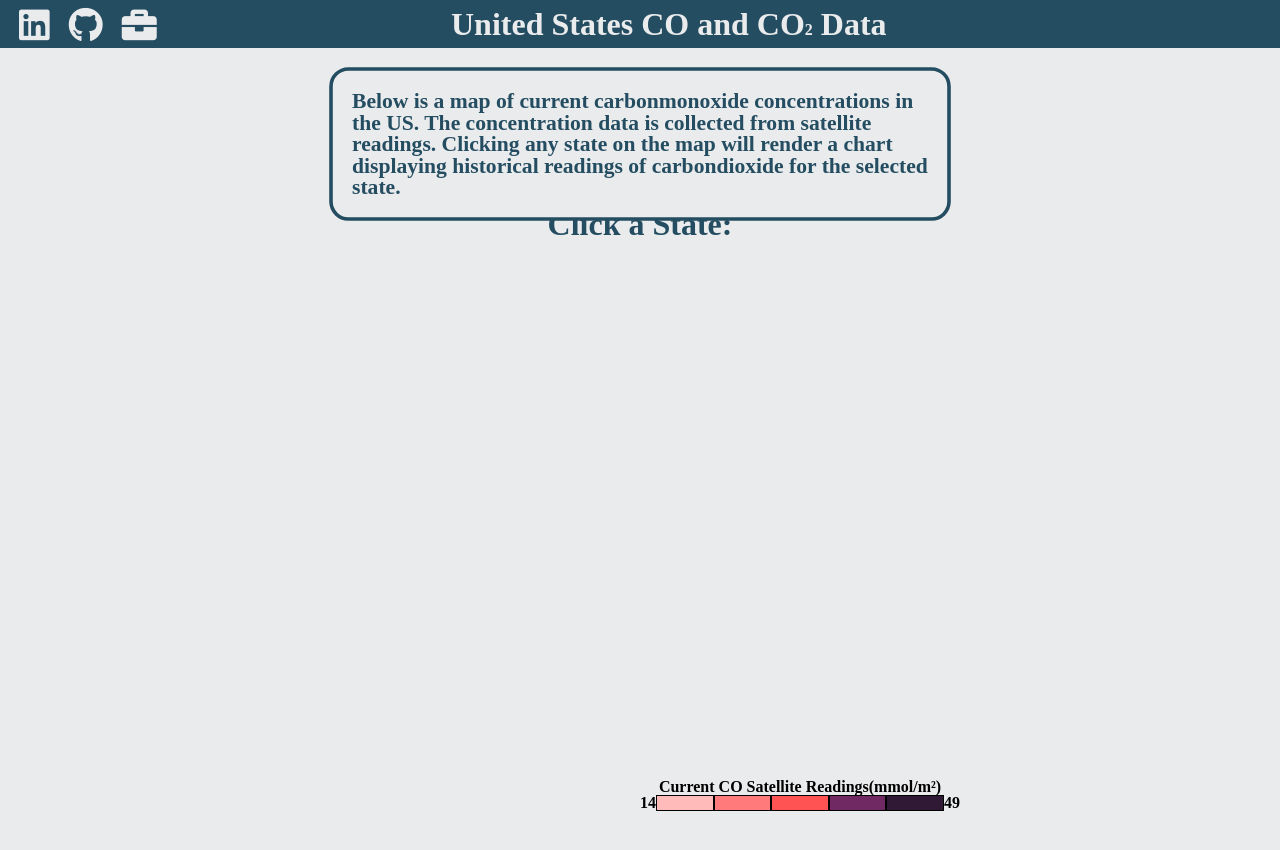
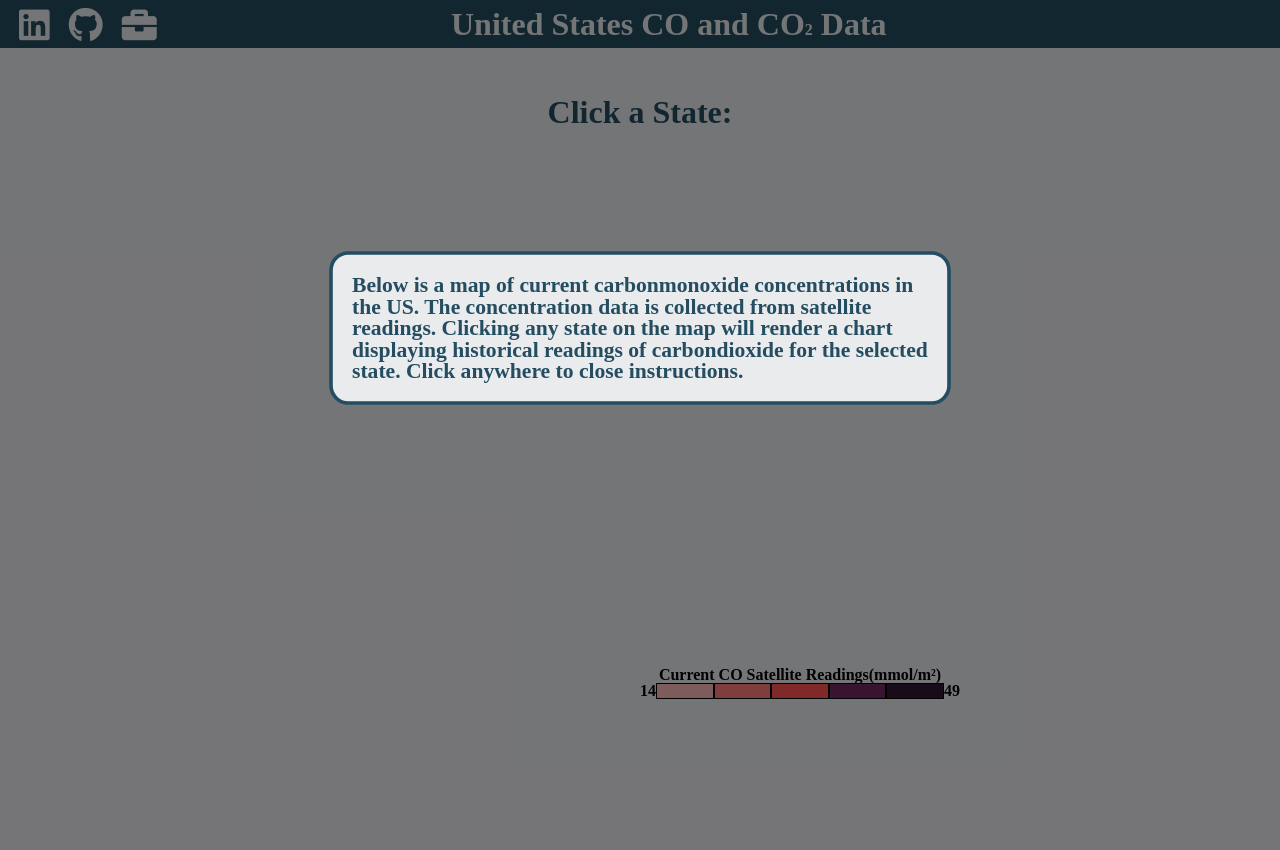
Before and after one commit to garretdgrant/emission_visualization, a website built with webpack: page index.html in a window 1280 px wide. Shown: the top 850 px of the page. Before the commit the page ends 811 px from the top, so only its background shows below. Built offline with nearby package versions, Linux system fonts and the light colour scheme; no server answers.

Commit message:
instruction modal done

```diff
--- a/index.html
+++ b/index.html
@@ -30,14 +30,18 @@
 
 </nav>
 <body>
+    <div id="instruction_modal">
         <div class="instructions">
             <div><p>
                 Below is a map of current carbonmonoxide concentrations in the US.
                 The concentration data is collected from satellite readings.
                 Clicking any state on the map will render a chart displaying historical
                 readings of carbondioxide for the selected state.
+                Click anywhere to close instructions.
             </p></div>
         </div>
+    </div>
+
     <h2>Click a State: </h2>
     <div class="maps">
         <div class="states">
--- a/src/index.js
+++ b/src/index.js
@@ -32,6 +32,11 @@ addEventListener('DOMContentLoaded',  async (event) => {
     //Rendering the emission data points
     await renderEmissions()//.then(res => renderMap());
     renderMap();
+    let instructions = document.getElementById('instruction_modal')
+    instructions.addEventListener('click', event =>{
+        instructions.style.opacity = '0';
+        instructions.style.pointerEvents = 'none';
+    })
     // await renderMap();
     // renderMap();
     //rendering the map border
--- a/src/index.scss
+++ b/src/index.scss
@@ -3,6 +3,17 @@ body{
     background-color: #EAEBED;
     // display: flex;
     // justify-content: center;
+}
+
+#instruction_modal{
+    height: 100rem;
+    width: 100vw;
+    background-color: rgba(0,0,0.5,0.5);
+    position: absolute;
+    display: flex;
+    align-items: center;
+    z-index: 1;
+    margin-top: -35rem;
 }
 
 .maps{
--- a/src/scripts/visualization.js
+++ b/src/scripts/visualization.js
@@ -282,4 +282,13 @@ const createStateLineChart = async (state)=>{
       }
    })
 
+
 }
+
+export const closeInstructions = ()=>{
+  d3.select('#instruction_modal')
+    .on('click', function(){
+      d3.select('#instruction_modal').attr('opacity', 0)
+      .attr('pointer-events', 'none')
+    })
+ }
```
Also changed, not shown: dist/main.css. Lines whose indentation alone changed are shown as unchanged.
